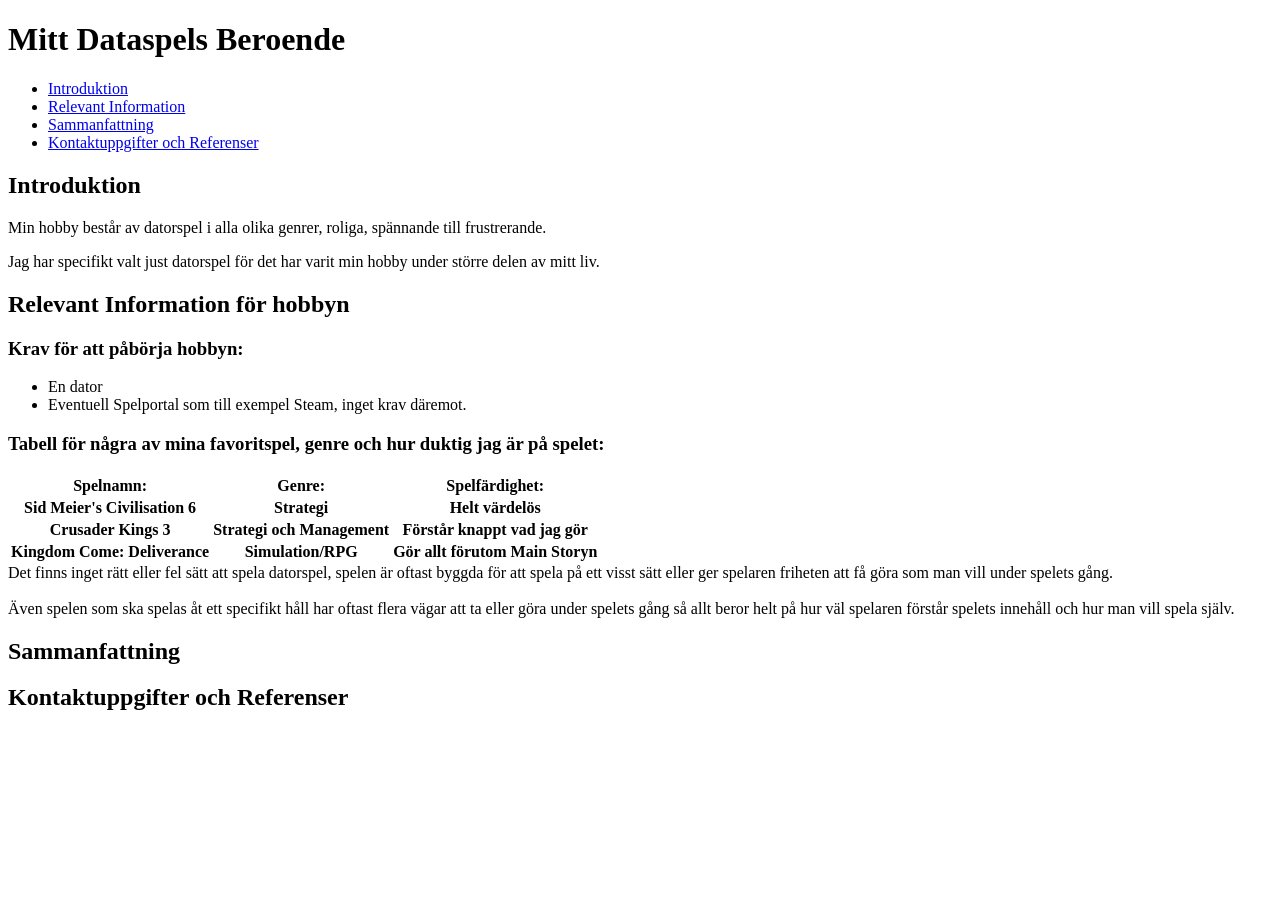
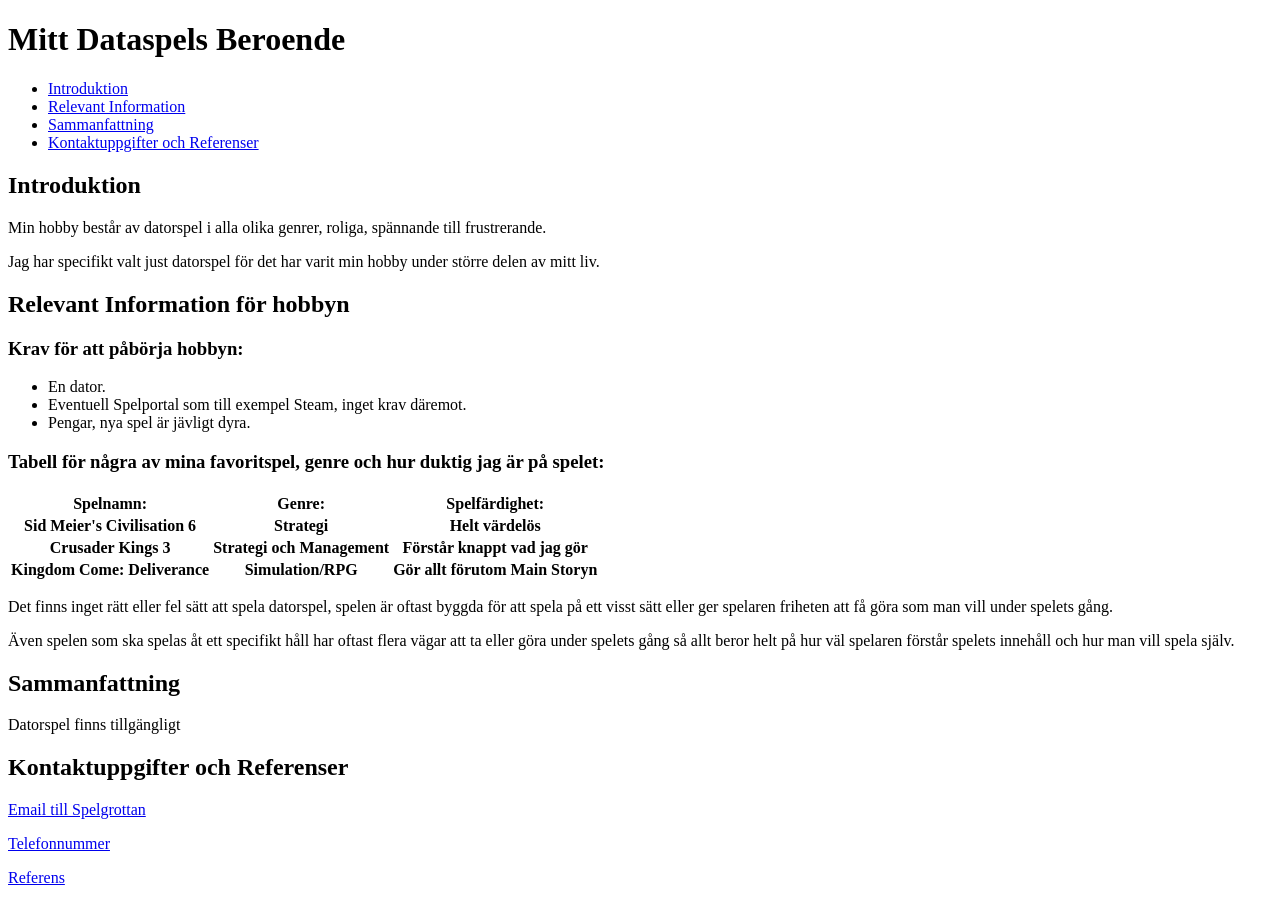
Before and after one commit to Zyzero95/Min-Hobby-Sida, a plain HTML site: page index.html in a window 1280 px wide. Before the commit the page ends 800 px from the top, so only its background shows below. Drawn offline with Linux system fonts and the light colour scheme.

Commit message:
Uppdaterad Readme och fortsättning av HTML uppbyggnad.

```diff
--- a/index.html
+++ b/index.html
@@ -6,6 +6,7 @@
         <title>DataSpelHobby</title>
 
     </head>
+    <body>
     <main>
         <header>
             <h1>Mitt Dataspels Beroende</h1>
@@ -27,8 +28,9 @@
             <h2>Relevant Information för hobbyn</h2>
             <h3>Krav för att påbörja hobbyn:</h3>
             <ul>
-                <li>En dator</li>
+                <li>En dator.</li>
                 <li>Eventuell Spelportal som till exempel Steam, inget krav däremot.</li>
+                <li>Pengar, nya spel är jävligt dyra.</li>
             </ul>
             <h3>Tabell för några av mina favoritspel, genre och hur duktig jag är på spelet:</h3>
             <table>
@@ -54,20 +56,26 @@
                 </tr>
             </table>
             <article>
-                Det finns inget rätt eller fel sätt att spela datorspel,
+                <p>Det finns inget rätt eller fel sätt att spela datorspel,
                 spelen är oftast byggda för att spela på ett visst sätt eller
-                ger spelaren friheten att få göra som man vill under spelets gång.<br><br>
-                Även spelen som ska spelas åt ett specifikt håll har oftast flera
+                ger spelaren friheten att få göra som man vill under spelets gång.</p>
+                <p>Även spelen som ska spelas åt ett specifikt håll har oftast flera
                 vägar att ta eller göra under spelets gång så allt beror helt på
-                hur väl spelaren förstår spelets innehåll och hur man vill spela själv.
-
+                hur väl spelaren förstår spelets innehåll och hur man vill spela själv.</p>
             </article>
         </section>
         <section id="summary">
             <h2>Sammanfattning</h2>
+            <article>
+                <p>Datorspel finns tillgängligt</p>
+            </article>
         </section>
     </main>
     <footer id="contact">
         <h2>Kontaktuppgifter och Referenser</h2>
+        <p><a href="mailto:Spelgrottan@nånstansisverige.se">Email till Spelgrottan</a></p>
+        <p><a href="tel:+123456">Telefonnummer</a></p>
+        <p><a href="https://www.youtube.com/watch?v=BBJa32lCaaY">Referens</a></p>
     </footer>
+    </body>
 </html>
```
Also changed, not shown: 1 other file.
